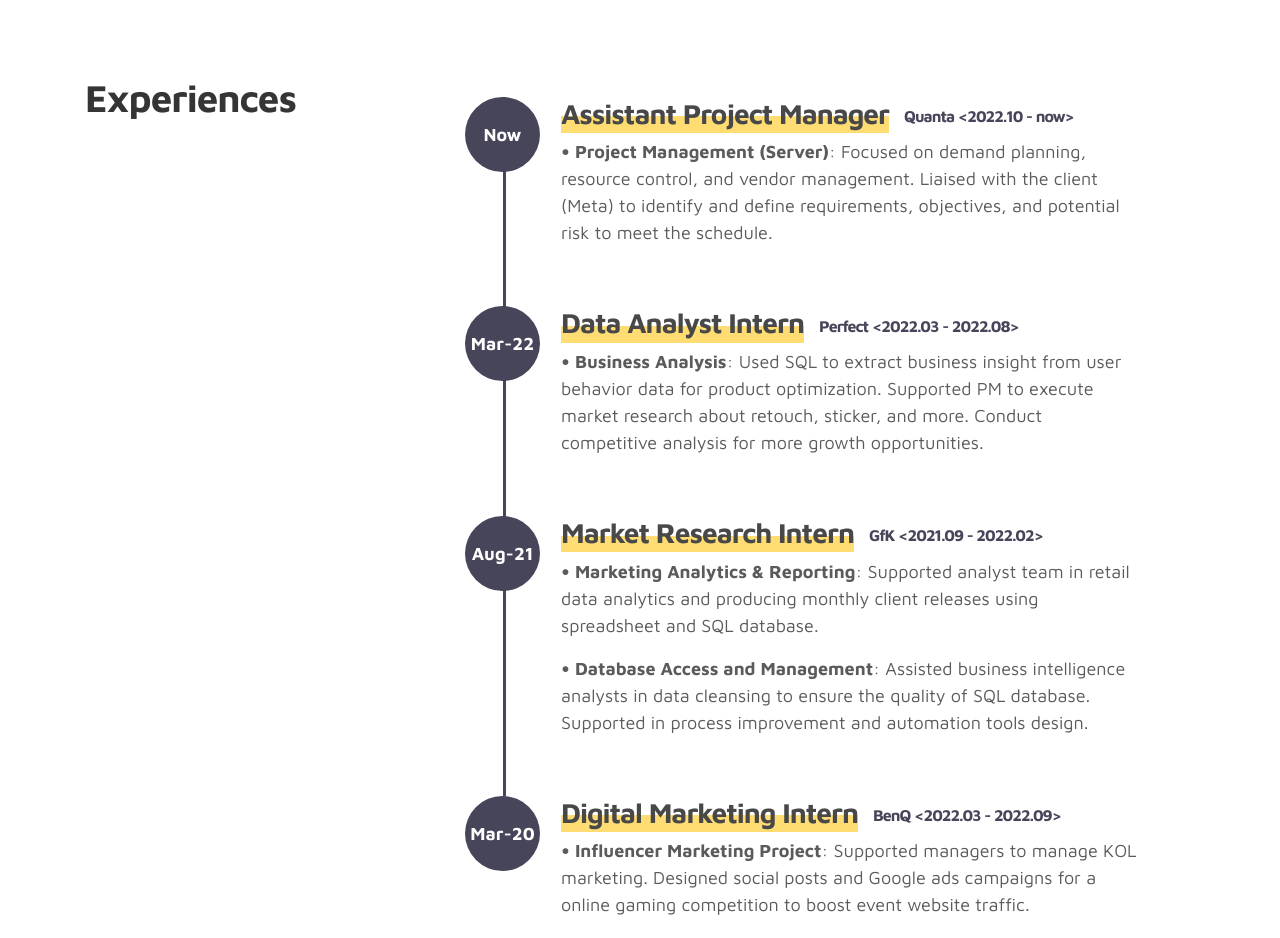
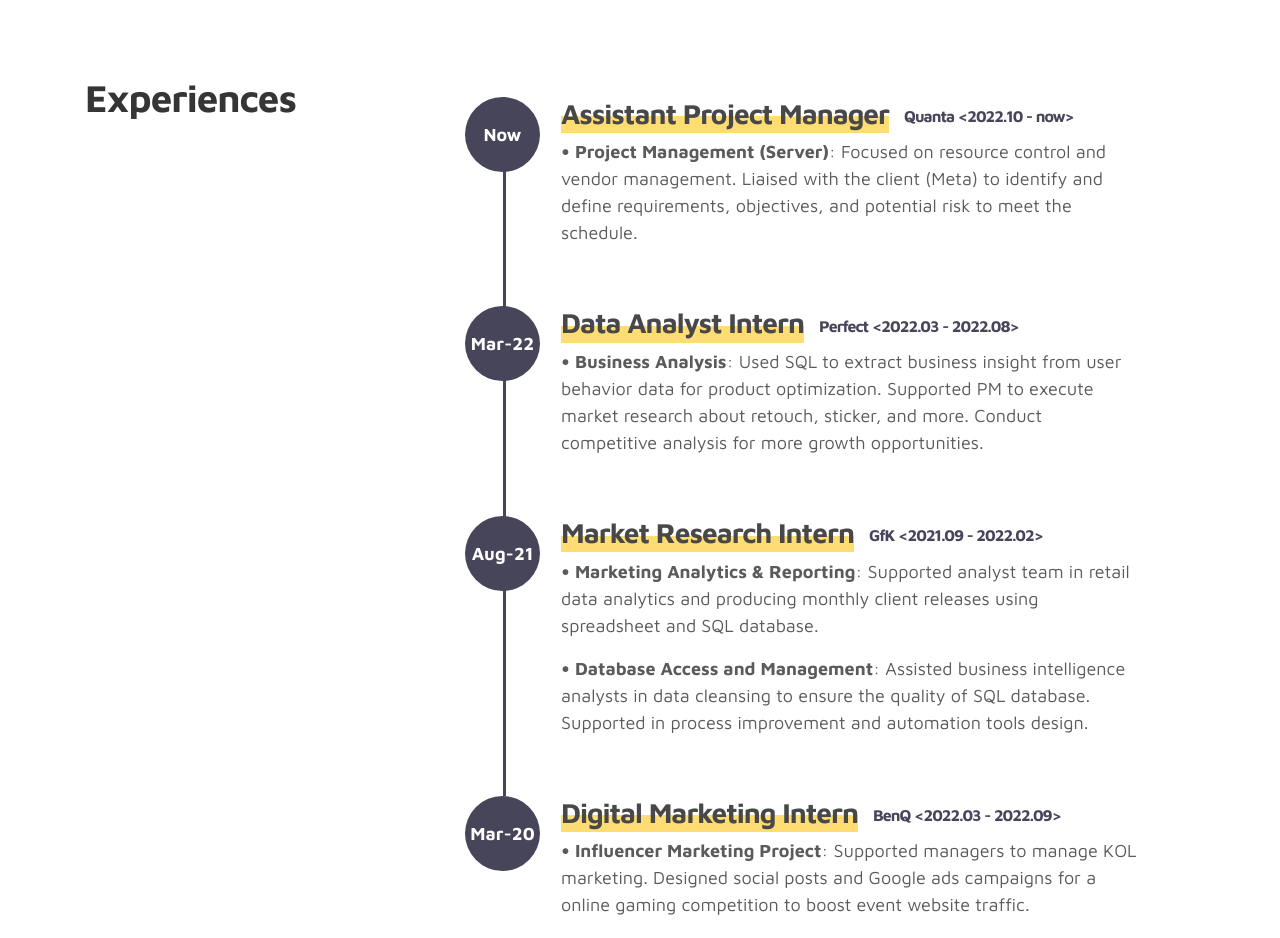
Before and after one commit to chiayukuo/chiayukuo.github.io, a plain HTML site: page index.html in a window 1280 px wide. Shown: the part 800-1738 px from the top of the page. Drawn offline with Linux system fonts and the light colour scheme; a script that the page names is missing.

Commit message:
Update index.html

```diff
--- a/index.html
+++ b/index.html
@@ -208,7 +208,7 @@ https://www.tooplate.com/view/2115-marvel
                   </div>
                   <div class="timeline-info">
                     <h3><span class="highlight">Assistant Project Manager</span><small>Quanta <2022.10 - now></small></h3>
-                    <p><strong>•  Project Management (Server)</strong>: Focused on demand planning, resource control, and vendor management. Liaised with the client (Meta) to identify and define requirements, objectives, and potential risk to meet the schedule.  </p>
+                    <p><strong>•  Project Management (Server)</strong>: Focused on resource control and vendor management. Liaised with the client (Meta) to identify and define requirements, objectives, and potential risk to meet the schedule.  </p>
 
                 </div>
             </div>
```
